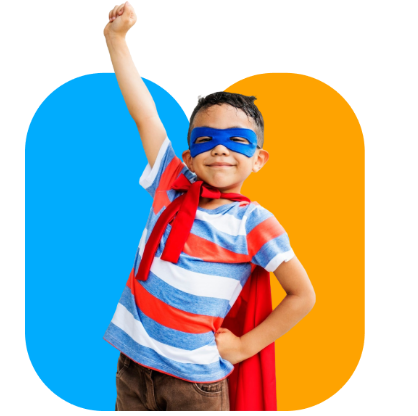
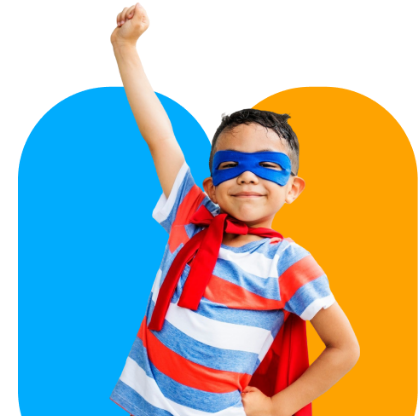
Before and after one commit to shehab99d/my-assignment-2, a plain HTML site: page index.html in a window 390 px wide. Shown: the part 105-521 px from the top of the page, 418 px wide, since content can reach past the window. Drawn offline with Linux system fonts and the light colour scheme; a web font is replaced by a local one.

Commit message:
added the modify part

```diff
--- a/styles/styles.css
+++ b/styles/styles.css
@@ -160,7 +160,7 @@ nav ul li a{
         margin-right: auto;
     }
     .hero-image{
-        width: 340px;
+        width: 400px;
        display: block;
        margin-left: auto;
        margin-right: auto;
```
